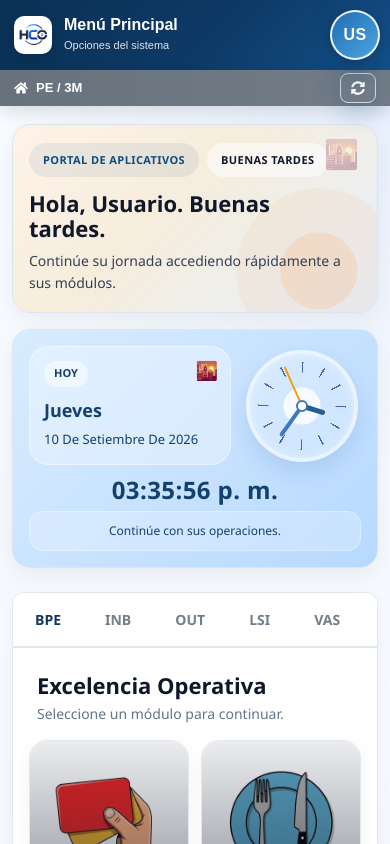
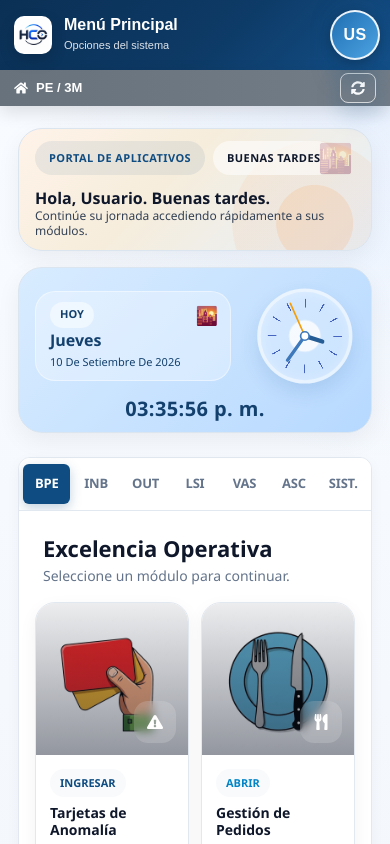
Before and after one commit to AlejandroNZ11/hco-v2, a React (Vite) app in the folder hco/: page /menu in a window 390 px wide. Shown: the top 844 px of the page. Built offline with nearby package versions, Linux system fonts and the light colour scheme; no server answers; sample sign-in values are in the browser's storage.

Commit message:
cabecera menu

```diff
--- a/hco/src/features/auth/Login.jsx
+++ b/hco/src/features/auth/Login.jsx
@@ -85,14 +85,25 @@ export default function Login() {
         return;
       }
 
-      // Traemos el perfil completo para el LocalStorage
+      // ==========================================
+      // CORRECCIÓN: Traemos el perfil completo cruzando con la tabla cargos
+      // ==========================================
       const { data: perfilData, error: perfilError } = await supabase
         .from('empleados')
-        .select('*')
+        .select(`
+          *,
+          cargos (nombre)
+        `)
         .eq('id', authData.user.id)
         .single();
 
       if (perfilError) throw perfilError;
+
+      // Aplanamos el dato para que guarde el texto del cargo directamente
+      // y la cabecera (MainLayout) lo pueda leer sin problemas.
+      if (perfilData && perfilData.cargos) {
+        perfilData.cargo = perfilData.cargos.nombre;
+      }
 
       // ==========================================
       // LÓGICA DE BLOQUEO DE USUARIOS INACTIVOS
@@ -119,6 +130,7 @@ export default function Login() {
       setIsSubmitting(false);
     }
   };
+
 
   return (
     <div className="login-container-global">
--- a/hco/src/features/dashboard/Menu.css
+++ b/hco/src/features/dashboard/Menu.css
@@ -551,44 +551,93 @@
   }
 }
 
+/* =========================================
+   NUEVO FIX CELULAR: ADELGAZAR TARJETAS
+   ========================================= */
 @media (max-width: 768px) {
-  .contenedor-principal {
-    padding: 18px 12px 30px;
+  /* 1. Reducir el relleno interno para adelgazar la caja amarilla */
+  .hero-left {
+    min-height: auto !important;
+    padding: 12px 16px !important; /* Menos espacio arriba y abajo */
   }
 
-  .hero-left,
-  .hero-right {
-    border-radius: 18px;
+
+  /* 2. Forzar el saludo a una sola línea y quitar margen inferior */
+  .hero-left h1 {
+    font-size: 16px !important;
+    white-space: nowrap !important;
+    overflow: hidden !important;
+    text-overflow: ellipsis !important;
+    margin-bottom: 2px !important; /* Pegarlo más al texto de abajo */
   }
 
-  .hero-left {
-    padding: 18px 16px;
+  /* 3. MANTENER el texto "Continúe su jornada..." pero hacerlo compacto */
+  .hero-left p {
+    display: block !important; /* Lo mantenemos visible */
+    font-size: 12px !important; /* Letra ligeramente más pequeña */
+    line-height: 1.2 !important; /* Texto más junto */
+    margin: 0 !important;
   }
 
-  .hero-left h1 {
-    font-size: 25px;
+  /* ==============================================
+     NUEVO: ADELGAZAR LA TARJETA CELESTE (Reloj/Fecha)
+     ============================================== */
+  /* 1. Quitar la altura mínima obligatoria y reducir el relleno */
+  .hero-right {
+    min-height: auto !important;
+    padding: 12px 16px !important; /* Menos espacio arriba y abajo */
   }
 
-  .apps-grid {
-    grid-template-columns: repeat(2, minmax(0, 1fr));
-    gap: 12px;
+  /* 2. Reducir el espacio entre la fila de arriba (fecha/reloj) y la hora digital */
+  .time-card {
+    gap: 6px !important;
   }
 
-  .app-card {
-    border-radius: 18px !important;
+  /* 3. Achicar ligeramente el reloj analógico para que no empuje la caja hacia abajo */
+  .time-card-right {
+    transform: scale(0.85); /* Reduce el tamaño del reloj a un 85% */
+    transform-origin: center right;
   }
 
-  .app-card-body {
-    padding: 12px;
+  /* Ocultar SOLO el texto sobrante debajo del reloj ("Continúe con sus operaciones.") */
+  .time-message {
+    display: none !important;
   }
 
-  .app-card-body h3 {
-    font-size: 15px;
+  /* 4. Hacer la tarjeta de fecha celeste mucho más delgada */
+  .time-card-left {
+    min-height: auto !important;
+    padding: 10px 14px !important;
   }
 
-  .app-card-body p {
-    min-height: 50px;
-    font-size: 12px;
+  /* 5. Poner 'HOY' y 'Lunes' en la misma línea */
+  .time-card-left .time-label {
+    display: inline-flex !important;
+    margin-bottom: 0 !important;
+    margin-right: 8px !important;
+    vertical-align: middle;
+  }
+
+  .time-card-left strong {
+    display: inline-block !important;
+    font-size: 16px !important;
+    vertical-align: middle;
+    margin: 0 !important;
+  }
+
+  .time-card-left small {
+    display: block !important;
+    margin-top: 2px !important;
+    font-size: 11px !important;
+  }
+
+  /* 6. Ajustar el reloj para que no ocupe tanto espacio abajo */
+  .time-card-footer {
+    gap: 0 !important;
+  }
+
+  .digital-time {
+    font-size: 20px !important;
   }
 }
 
@@ -606,72 +655,8 @@
   }
 }
 
-/* CELULAR: pestañas 2 por fila */
-@media (max-width: 600px) {
-  .tab-label-full {
-    display: none;
-  }
-
-  .tab-label-short {
-    display: inline;
-  }
-
-  .app-category-tab {
-    flex: 0 0 50%;
-    width: 50%;
-    min-height: 54px;
-    padding: 12px 8px;
-    font-size: 15px;
-    font-weight: 900;
-    white-space: nowrap;
-  }
-
-  .hero-mini-cards {
-    display: none;
-  }
-
-  .hero-left {
-    min-height: auto;
-    padding: 18px 16px;
-  }
-
-  .hero-left p {
-    max-width: 100%;
-    font-size: 14px;
-  }
-
-  .app-category-tabs {
-    padding: 12px 16px;
-    gap: 8px;
-    flex-wrap: nowrap; /* Mantenemos todo en una línea */
-    overflow-x: auto; /* Habilitamos scroll horizontal táctil */
-    -webkit-overflow-scrolling: touch;
-  }
-
-  .app-category-tab {
-    flex: 0 0 auto; /* Los botones toman solo el espacio que necesitan */
-    width: auto;
-    min-width: 0;
-    min-height: auto;
-    padding: 10px 18px;
-    font-size: 14px;
-    text-align: center;
-    border-radius: 8px !important;
-  }
-
-  .app-category-tab.active {
-    border-radius: 8px 8px 0 0;
-  }
-
-  /* CELULAR: cards 2 por fila */
-  .apps-section-tabs .apps-grid {
-    grid-template-columns: repeat(2, minmax(0, 1fr));
-    gap: 12px;
-    padding: 0 16px 20px;
-  }
-}
 /* =========================================
-   PESTAÑAS - DISEÑO CORPORATIVO (LÍNEA INDICADORA)
+   PESTAÑAS - DISEÑO BOTONES (PILLS)
    ========================================= */
 
 .apps-section-tabs {
@@ -686,9 +671,9 @@
   display: flex;
   align-items: center;
   background: #ffffff;
-  /* Línea base sutil para anclar las pestañas */
-  border-bottom: 2px solid #e2e8f0;
-  padding: 0 16px;
+  border-bottom: 1px solid #e2e8f0;
+  padding: 14px 16px; /* Espacio para que respiren los botones */
+  gap: 10px; /* Separación entre cada botón */
   overflow-x: auto;
   scrollbar-width: none; /* Oculta scrollbar en Firefox */
 }
@@ -697,47 +682,37 @@
   display: none; /* Oculta scrollbar en Chrome/Safari */
 }
 
+/* Diseño base de cada pestaña (Inactiva) */
 .app-category-tab {
   all: unset;
   box-sizing: border-box;
   position: relative;
-  padding: 20px 24px;
+  padding: 10px 22px; /* Damos forma de botón */
+  border-radius: 999px; /* Forma de píldora (totalmente curvo) */
   cursor: pointer;
-  color: #717E8C; /* Gris pizarra de la paleta para inactivos */
-  font-size: 15px;
-  font-weight: 600;
+  color: #64748b; /* Gris oscuro para las que no están seleccionadas */
+  font-size: 14px;
+  font-weight: 700;
   white-space: nowrap;
-  transition: color 0.2s ease, background 0.2s ease;
+  transition: all 0.25s ease;
 }
 
+/* Efecto al pasar el mouse por las pestañas inactivas */
 .app-category-tab:hover {
-  color: #12385B; /* Azul oscuro corporativo */
-  background: linear-gradient(to top, rgba(18, 56, 91, 0.03) 0%, transparent 100%);
+  color: #0f172a;
+  background: #f1f5f9; /* Fondo gris muy suave */
 }
 
+/* ESTADO ACTIVO: AZUL CON LETRAS BLANCAS */
 .app-category-tab.active {
-  color: #12385B;
-  font-weight: 700;
+  background: #0f4c81 !important; /* Azul corporativo */
+  color: #ffffff !important; /* Letras blancas */
+  box-shadow: 0 4px 12px rgba(15, 76, 129, 0.25); /* Sombra elegante azul */
 }
 
-/* El secreto del diseño corporativo: el indicador inferior animado */
+/* Eliminamos la línea inferior antigua que teníamos */
 .app-category-tab::after {
-  content: '';
-  position: absolute;
-  bottom: -2px; /* Se superpone exactamente al border-bottom del contenedor */
-  left: 0;
-  width: 100%;
-  height: 3px;
-  background: #12385B;
-  border-radius: 3px 3px 0 0;
-  opacity: 0;
-  transform: scaleX(0.5); /* Inicia más pequeño */
-  transition: all 0.3s cubic-bezier(0.4, 0, 0.2, 1);
-}
-
-.app-category-tab.active::after {
-  opacity: 1;
-  transform: scaleX(1); /* Se expande al ancho total de la palabra */
+  display: none !important;
 }
 
 .tabs-section-head {
@@ -774,30 +749,71 @@ Responsive  movil celular
 }
 
 @media (max-width: 600px) {
+  /* =========================================
+     1. CONTENEDOR DE PESTAÑAS (Más delgado, menos espacio)
+     ========================================= */
   .app-category-tabs {
-    padding: 0 4px;
-    flex-wrap: nowrap; /* Mantiene una sola línea */
-    overflow-x: auto;
-    -webkit-overflow-scrolling: touch;
+    padding: 6px 4px; /* Reducimos el espacio en blanco de arriba y abajo */
+    gap: 2px; /* Botones casi pegados para aprovechar toda la pantalla */
+    flex-wrap: nowrap;
+    justify-content: space-between;
+    overflow-x: hidden;
   }
 
+  /* =========================================
+     2. BOTONES (Cuadrados, letra grande y pegados)
+     ========================================= */
   .app-category-tab {
-    flex: 0 0 auto;
-    padding: 16px 18px; /* Padding ligeramente menor para móviles */
-    font-size: 14px;
+    flex: 1 1 0;
+    min-width: 0;
+    padding: 10px 0; /* 0 espacio horizontal, ganamos todo el ancho */
+    font-size: 13px !important; /* LETRA MÁS GRANDE */
+    font-weight: 800;
     text-align: center;
+    border-radius: 6px !important; /* ADIÓS BORDES REDONDOS: Ahora son casi cuadrados */
+    display: flex;
+    align-items: center;
+    justify-content: center;
+    min-height: 38px;
+    letter-spacing: -0.2px; /* Junta un poquito las letras para que entren a la perfección */
   }
 
-  /* El indicador debe ser un poco más delgado en móviles */
-  .app-category-tab::after {
-    height: 2px;
-    bottom: -2px;
+  .app-category-tab.active {
+    border-radius: 6px !important; /* El azul también es cuadrado */
   }
 
+  /* =========================================
+     3. OCULTAR TEXTO LARGO Y MOSTRAR CORTO
+     ========================================= */
+  .tab-label-full {
+    display: none !important;
+  }
+
+  .tab-label-short {
+    display: inline-block !important;
+  }
+
+  /* =========================================
+     4. TUS OTROS AJUSTES MÓVILES INTACTOS
+     ========================================= */
   .apps-section-tabs .apps-grid {
     grid-template-columns: repeat(2, minmax(0, 1fr));
     gap: 12px;
     padding: 0 16px 20px;
+  }
+
+  .hero-mini-cards {
+    display: none;
+  }
+
+  .hero-left {
+    min-height: auto;
+    padding: 18px 16px;
+  }
+
+  .hero-left p {
+    max-width: 100%;
+    font-size: 14px;
   }
 }
 
--- a/hco/src/features/dashboard/Menu.jsx
+++ b/hco/src/features/dashboard/Menu.jsx
@@ -81,13 +81,13 @@ function getRoleLabel(role) {
 function toTitleCase(value) {
   return String(value || "")
     .toLowerCase()
-    .replace(/\b([a-záéíóúñ])/g, (m) => m.toUpperCase());
+    .split(/\s+/)
+    .map(word => word.charAt(0).toUpperCase() + word.slice(1))
+    .join(" ");
 }
 
 function capitalizeWords(value) {
-  return String(value || "")
-    .toLowerCase()
-    .replace(/\b([a-záéíóúñ])/g, (m) => m.toUpperCase());
+  return toTitleCase(value);
 }
 
 function getTimeTheme(date) {
@@ -247,7 +247,7 @@ export default function Menu() {
       items: [
         {
           title: "Tarjetas de Anomalía",
-          description: "Crear y dar seguimiento a hallazgos o incidencias.",
+          description: "Crear y dar seguimiento a incidencias.",
           Icon: FaExclamationTriangle,
           accent: "accent-blue",
           buttonText: "Ingresar",
@@ -344,7 +344,7 @@ export default function Menu() {
     },
     {
       key: "inventario",
-      label: "Logistics Support Inventario",
+      label: "Logistics Support - Inventario",
       shortLabel: "LSI",
       items: [
         {
--- a/hco/src/layouts/MainLayout.css
+++ b/hco/src/layouts/MainLayout.css
@@ -642,7 +642,7 @@
   justify-content: center !important;
 }
 
-/* RESPONSIVE */
+/* RESPONSIVE movil celular */
 
 @media (max-width: 768px) {
   :root {
@@ -858,16 +858,47 @@
 }
 
 /* Si estás en móvil */
+/* Si estás en móvil */
 @media (max-width: 768px) {
   .header-container .topbar-left {
     height: 62px !important;
   }
 
+  /* 1. Ajuste del botón ATRÁS (Solo icono) */
   .header-container .btn-atras {
     height: 38px !important;
     min-height: 38px !important;
-    width: 105px !important;
-    min-width: 105px !important;
+    width: 38px !important; /* Hacemos el botón cuadrado */
+    min-width: 38px !important;
+    padding: 0 !important; /* Quitamos el relleno sobrante */
+  }
+
+  /* Ocultamos el texto "Atrás" */
+  .header-container .btn-atras .back-text {
+    display: none !important;
+  }
+
+  /* Centramos perfectamente la flechita */
+  .header-container .btn-atras .back-icon-svg {
+    font-size: 16px !important;
+    margin: 0 auto !important;
+  }
+
+  /* 2. Ajuste del botón ADMINISTRAR (Solo icono) */
+  .header-container .btn-administrar {
+    width: 30px !important; /* Botón cuadrado pequeño */
+    min-width: 30px !important;
+    padding: 0 !important;
+  }
+
+  /* Ocultamos el texto "Administrar" */
+  .header-container .btn-administrar span:not(.layout-icon) {
+    display: none !important;
+  }
+
+  /* Centramos perfectamente el engranaje */
+  .header-container .btn-administrar .layout-icon {
+    margin: 0 auto !important;
     font-size: 15px !important;
   }
 }
```
Also changed, not shown: hco/src/layouts/MainLayout.jsx (+66 -340 lines).
